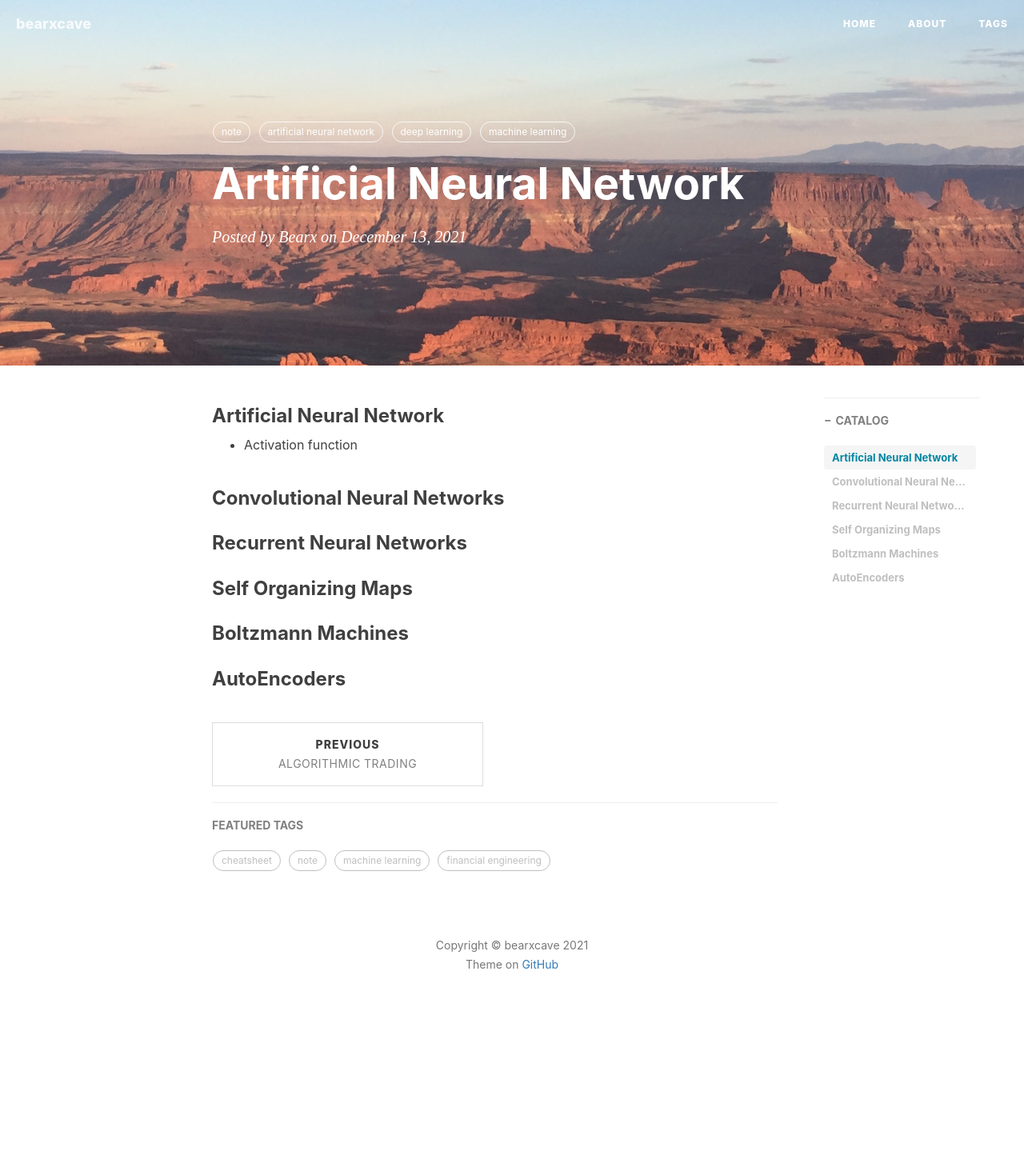
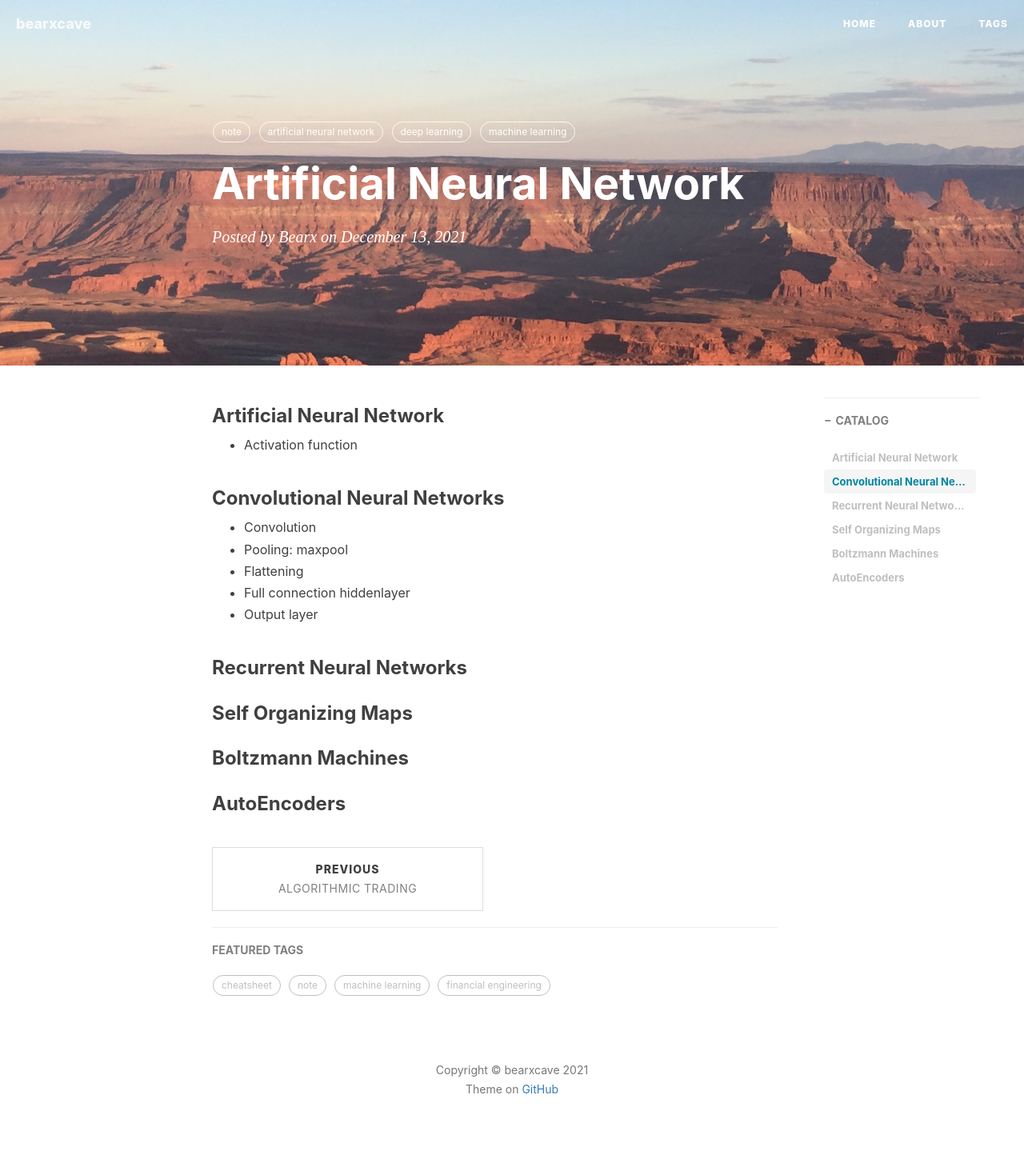
Before and after one commit to Bearxcave/Bearxcave.github.io, a Jekyll site: the page built from _posts/2021-12-13-artificial-neuron-network.md, in a window 1280 px wide. Shown: the whole page at 80% size. Built offline with Jekyll 4.4.1, drawn with Linux system fonts in a browser that asks for light colours; nearby versions of some CDN libraries; comment, search, counter and statistics services are not loaded; before the commit the page ends 1283 px from its top, so only the background shows below that.

Commit message:
Update 2021-12-13-artificial-neuron-network.md

```diff
--- a/_posts/2021-12-13-artificial-neuron-network.md
+++ b/_posts/2021-12-13-artificial-neuron-network.md
@@ -18,6 +18,12 @@ tags:
 
 ### Convolutional Neural Networks
 
+* Convolution
+* Pooling: maxpool
+* Flattening
+* Full connection hiddenlayer
+* Output layer
+
 ### Recurrent Neural Networks
 
 ### Self Organizing Maps
```
